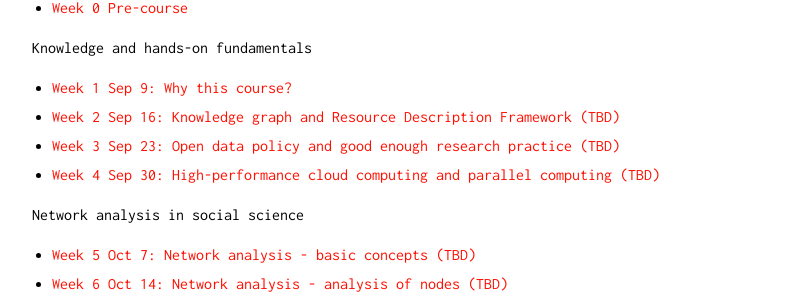
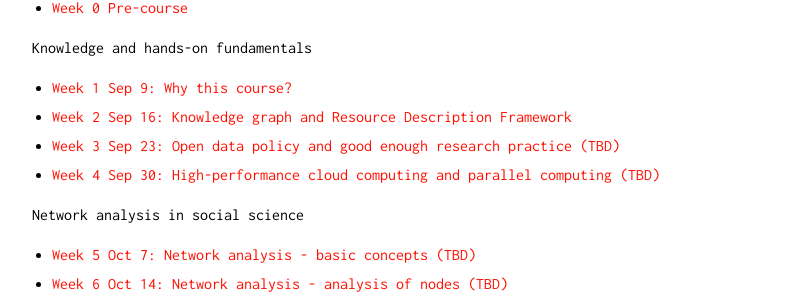
Before and after one commit to Xinjian-Paul-Li/open_data, a Jekyll site: the page built from docs/course_schedule.md, in a window 1280 px wide and 900 px high. Shown: the part 230-530 px from the top of the window, without its empty margins (238-1035 px from the left). Built offline with Jekyll 4.4.1, drawn with Linux system fonts in a browser that asks for light colours; our own code applies the rules of GitHub Pages for plain Markdown files.

Commit message:
update course

```diff
--- a/docs/course_schedule.md
+++ b/docs/course_schedule.md
@@ -4,7 +4,7 @@
 Knowledge and hands-on fundamentals
 
 - [Week 1 Sep 9: Why this course?](#w1)
-- [Week 2 Sep 16: Knowledge graph and Resource Description Framework (TBD)](#w2)
+- [Week 2 Sep 16: Knowledge graph and Resource Description Framework](#w2)
 - [Week 3 Sep 23: Open data policy and good enough research practice (TBD)](#w3)
 - [Week 4 Sep 30: High-performance cloud computing and parallel computing (TBD)](#w4)
 
```
Also changed, not shown: docs/index.md (+1 -1 lines).
